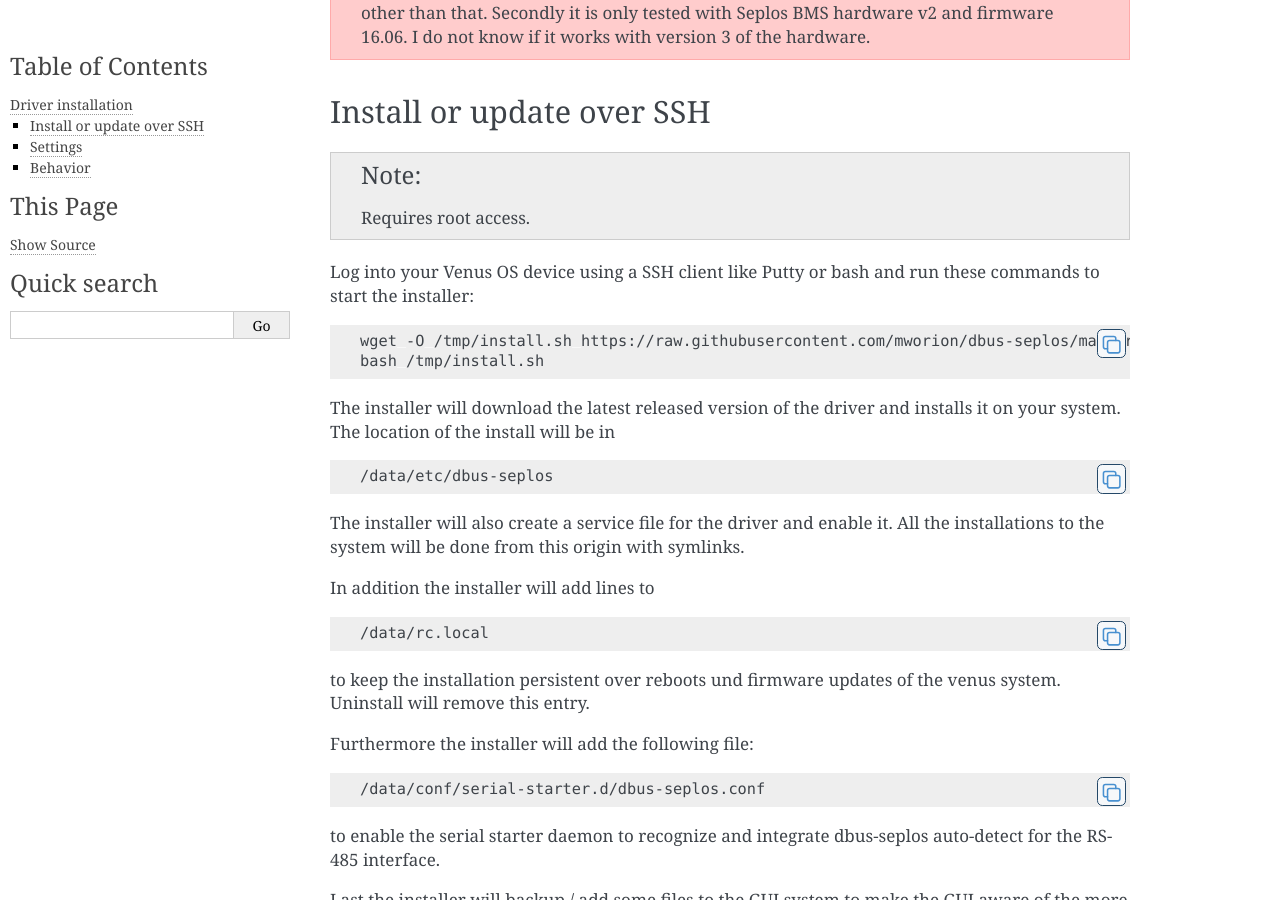
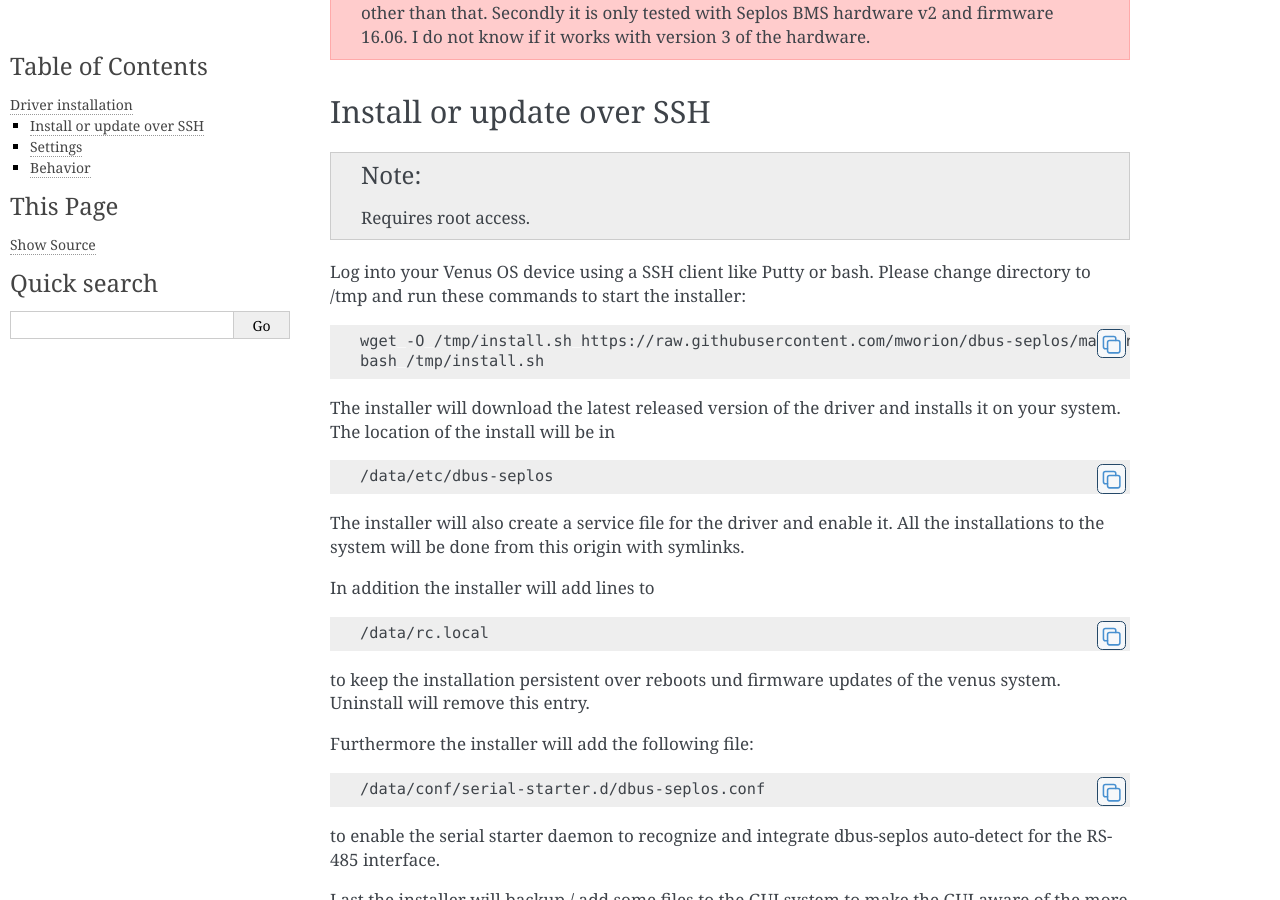
Before and after one commit to mworion/dbus-seplos, a Sphinx documentation site: the page built from doc/installation/index.rst, in a window 1280 px wide and 900 px high, scrolled down 448 px. Built offline with Sphinx 7.4.7, drawn with Linux system fonts in a browser that asks for light colours.

Commit message:
update doc

```diff
--- a/doc/installation/index.rst
+++ b/doc/installation/index.rst
@@ -16,8 +16,8 @@ Install or update over SSH
 ^^^^^^^^^^^^^^^^^^^^^^^^^^
 .. note:: Requires root access.
 
-Log into your Venus OS device using a SSH client like Putty or bash and run
-these commands to start the installer:
+Log into your Venus OS device using a SSH client like Putty or bash. Please change
+directory to /tmp and run these commands to start the installer:
 
 .. code-block:: bash
 
```
Also changed, not shown: 1 other file.
